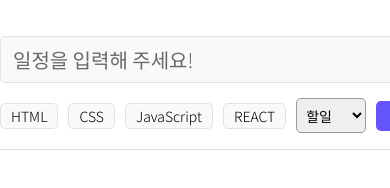
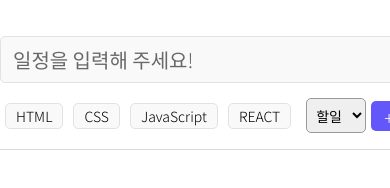
Before and after one commit to joeuni-ex/React_taskApp, a React (Vite) app: page / in a window 390 px wide. Shown: the top 188 px of the page. Built offline with nearby package versions, Linux system fonts and the light colour scheme.

Commit message:
미디어쿼리 CSS수정

```diff
--- a/src/components/TaskCard.css
+++ b/src/components/TaskCard.css
@@ -46,7 +46,7 @@
 
 @media screen and (max-width: 768px) {
   .task_card {
-    min-width: 200px;
+    min-width: 170px;
     min-height: 100px;
     border: 1px solid #dcdcdc;
     border-radius: 10px;
--- a/src/components/TaskForm.css
+++ b/src/components/TaskForm.css
@@ -63,6 +63,7 @@
   .task_form_bottom_line > div {
     align-items: center;
     display: flex;
+    margin-left: 5px;
   }
 
   .task_status {
@@ -70,7 +71,7 @@
     font-weight: 500;
     border: 1px solid #999;
     border-radius: 5px;
-    width: 70px;
+    width: 60px;
     height: 35px;
     padding: 0 5px;
   }
@@ -81,7 +82,9 @@
     background-color: #6457f9;
     color: #fff;
     border-radius: 5px;
+    width: 35px;
     height: 30px;
+    margin-left: 5px;
     border: none;
     cursor: pointer;
   }
```
